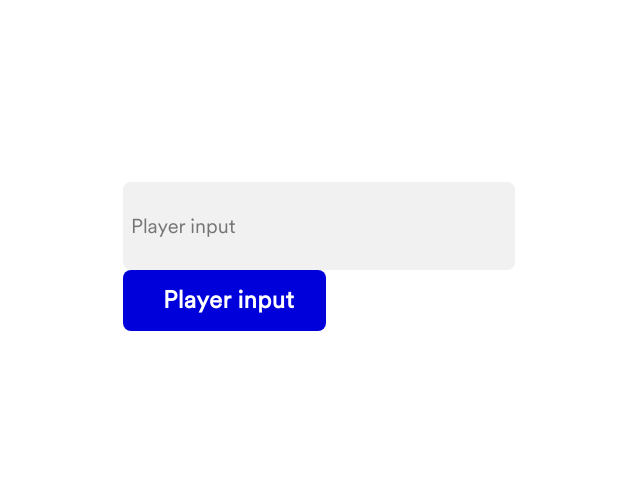
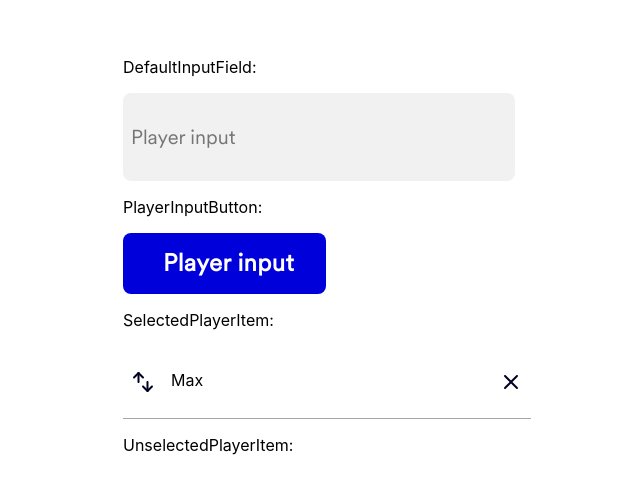
Before and after one commit to IliasAlmerekov/darts, a React (Create React App) app: page /test in a window 1280 px wide. Shown: the part 144-638 px from the top of the page, without its empty margins (321-961 px from the left). Built offline with nearby package versions, Linux system fonts and the light colour scheme.

Commit message:
feat(playerItem): hardcode selectedPlayerItem DBNHAMDARTAPP-19

```diff
--- a/src/app/App.css
+++ b/src/app/App.css
@@ -38,3 +38,16 @@
     justify-content: center;
     display: flex;
 }
+
+.selectedPlayerItem {
+    display: flex;
+    width: 100%;
+    justify-content: space-between;
+    border-bottom: 1px solid var(--middlegrey);
+    padding: 24px 8px;
+}
+
+.selectedPlayerItem :first-child {
+    display: flex;
+    gap: 16px;
+}
--- a/src/app/App.tsx
+++ b/src/app/App.tsx
@@ -5,7 +5,7 @@ import { BrowserRouter, Link, Route, Routes } from 'react-router-dom';
 import { useState } from 'react';
 import WinnerPage from '../pages/winnerpage/winnerpage';
 import '../css/index.css';
-import Test from '../pages/Test/Test';
+import Test from '../pages/Test';
 
 function App() {
   const [list, setList] = useState<BASIC.UserProps[]>([]);
@@ -16,7 +16,7 @@ function App() {
           <Route path="/" element={<Home list={list} setList={setList} />} />
           <Route path="/game" element={<GamePage userList={list} />} />
           <Route path="/winner" element={<WinnerPage />} />
-          <Route path="/Test" element={<Test />} />
+          <Route path="/test" element={<Test />} />
         </Routes>
       </BrowserRouter>
     </div>
--- /dev/null
+++ b/src/components/SelectedPlayerItem.tsx
@@ -0,0 +1,24 @@
+import '../app/App.css'
+import moveIcon from '../icons/move.svg'
+import deleteIcon from '../icons/delete.svg'
+function SelectedPlayerItem() {
+
+    return (
+        <div className="selectedPlayerItem">
+            <div>
+                <img src={moveIcon} alt="Move icon" />
+                <div>Max</div>
+            </div>
+
+            <img src={deleteIcon} alt="Delete icon" />
+        </div>
+    )
+
+}
+export default SelectedPlayerItem
+
+
+/*
+hat einen Namen
+Eine "Löschfunktion", die den Spieler wieder zu den UnselectedPlayerItems schiebt
+Optional: einen Schiebebutton, das es ermöglicht, die Position des SelectedPlayers zu ändern.*/
--- /dev/null
+++ b/src/components/UnselectedPlayerItem.tsx
@@ -0,0 +1,10 @@
+import '../app/App.css'
+
+function UnselectedPlayerItem() {
+
+    return (
+        <div className="listItem"></div>
+    )
+
+}
+export default UnselectedPlayerItem
--- a/src/pages/Test/Test.tsx
+++ /dev/null
@@ -1,12 +0,0 @@
-import DefaultInputField from "../../components/DefaultInputField"
-import PlayerInputButton from "../../components/PlayerInputButton"
-
-function Test() {
-    return (
-        <div>
-            <DefaultInputField />
-            <PlayerInputButton />
-        </div>
-    )
-}
-export default Test
--- /dev/null
+++ b/src/pages/Test/index.tsx
@@ -0,0 +1,28 @@
+import DefaultInputField from "../../components/DefaultInputField"
+import PlayerInputButton from "../../components/PlayerInputButton"
+import SelectedPlayerItem from "../../components/SelectedPlayerItem"
+import UnselectedPlayerItem from "../../components/UnselectedPlayerItem"
+
+function Test() {
+    const testComponents = [
+        { name: "DefaultInputField:", source: DefaultInputField },
+        { name: "PlayerInputButton:", source: PlayerInputButton },
+        { name: "SelectedPlayerItem:", source: SelectedPlayerItem },
+        { name: "UnselectedPlayerItem:", source: UnselectedPlayerItem }]
+
+    return (
+        <div>
+            {
+                testComponents.map((component: { name: string, source: any, props?: string }) => {
+                    return (
+                        <>
+                            <p>{component.name}</p>
+                            <component.source props={component.props} />
+                        </>
+                    )
+                })
+            }
+        </div>
+    )
+}
+export default Test
```
Also changed, not shown: src/icons/delete.svg (added), src/icons/move.svg (added).
